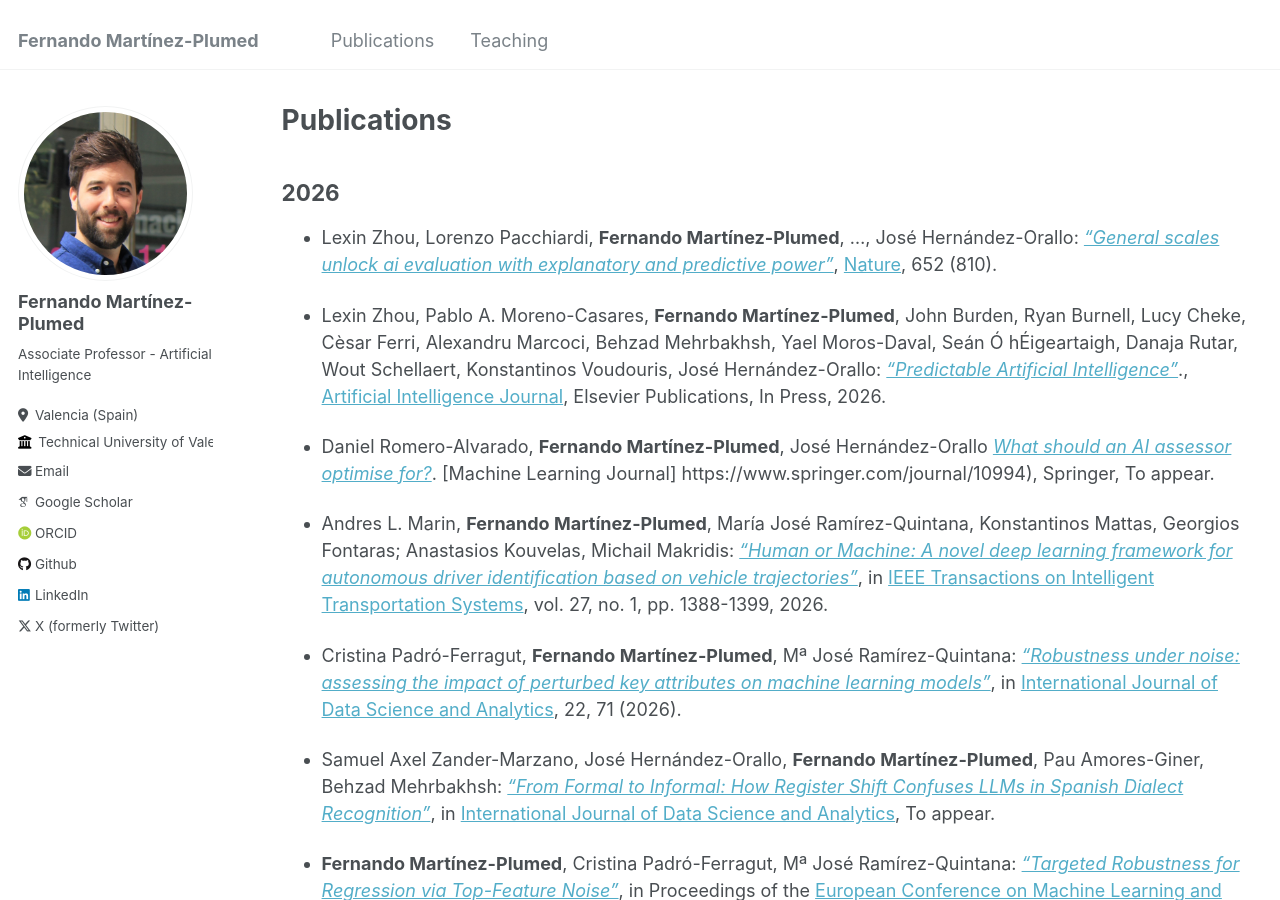
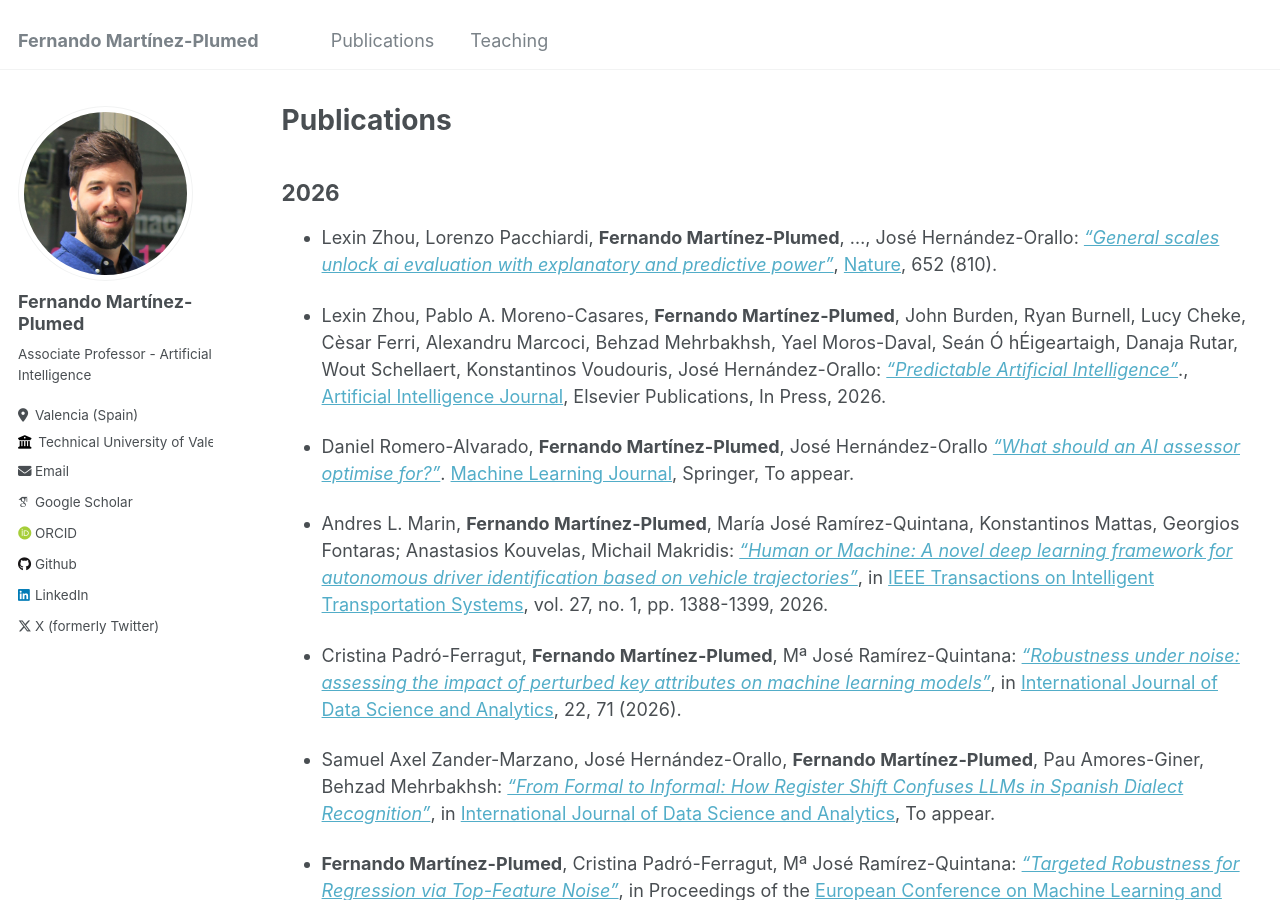
Before and after one commit to nandomp/nandomp.github.io, a Jekyll site: the page built from _pages/publications.md, in a window 1280 px wide and 900 px high. Built offline with Jekyll 4.4.1, drawn with Linux system fonts in a browser that asks for light colours; some web fonts are replaced.

Commit message:
Update publications.md

```diff
--- a/_pages/publications.md
+++ b/_pages/publications.md
@@ -12,7 +12,7 @@ author_profile: true
 
 * Lexin Zhou, Pablo A. Moreno-Casares, **Fernando Martínez-Plumed**, John Burden, Ryan Burnell, Lucy Cheke, Cèsar Ferri, Alexandru Marcoci, Behzad Mehrbakhsh, Yael Moros-Daval, Seán Ó hÉigeartaigh, Danaja Rutar, Wout Schellaert, Konstantinos Voudouris, José Hernández-Orallo: [*"Predictable Artificial Intelligence"*](https://doi.org/10.1016/j.artint.2026.104491)., [Artificial Intelligence Journal](https://www.journals.elsevier.com/artificial-intelligence), Elsevier Publications, In Press, 2026.
 
-* Daniel Romero-Alvarado, **Fernando Martínez-Plumed**, José Hernández-Orallo [*What should an AI assessor optimise for?*](). [Machine Learning Journal] https://www.springer.com/journal/10994), Springer, To appear.
+* Daniel Romero-Alvarado, **Fernando Martínez-Plumed**, José Hernández-Orallo [*"What should an AI assessor optimise for?"*](). [Machine Learning Journal](https://www.springer.com/journal/10994), Springer, To appear.
 
 * Andres L. Marin, **Fernando Martínez-Plumed**,  María José Ramírez-Quintana, Konstantinos Mattas, Georgios Fontaras; Anastasios Kouvelas, Michail Makridis: [*"Human or Machine: A novel deep learning framework for autonomous driver identification based on vehicle trajectories"*](https://ieeexplore.ieee.org/document/11247850), in [IEEE Transactions on Intelligent Transportation Systems](https://ieee-itss.org/pub/t-its/), vol. 27, no. 1, pp. 1388-1399, 2026.
 
```
